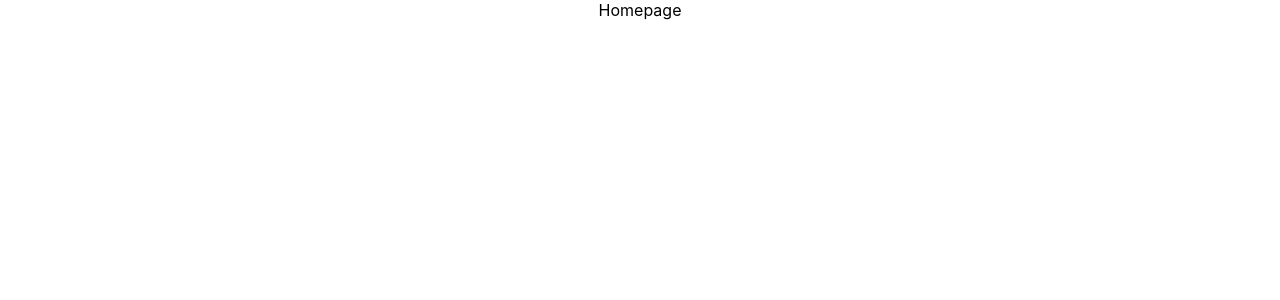
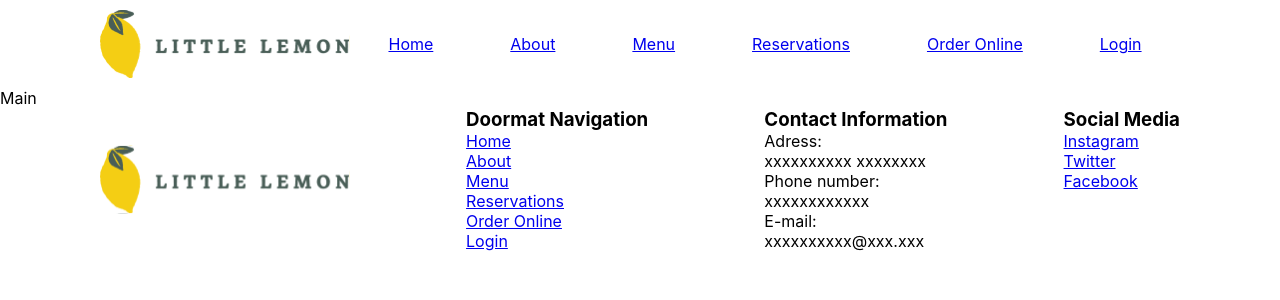
Before and after one commit to danilsakhonenko/Little-Lemon-website, a React (Create React App) app: page / in a window 1280 px wide. Shown: the top 300 px of the page. Built offline with nearby package versions, Linux system fonts and the light colour scheme.

Commit message:
basic structure

```diff
--- a/public/index.html
+++ b/public/index.html
@@ -7,8 +7,11 @@
     <meta name="theme-color" content="#000000" />
     <meta
       name="description"
-      content="Web site created using create-react-app"
+      content="Family owned Mediterranean restaurant focused on traditional recipes served with a moder twist"
     />
+    <meta name="og:title" content="Little Lemon Restaurant"/>
+    <meta name="og:description" content="Family owned Mediterranean restaurant focused on traditional recipes served with a moder twist"/>
+    <meta property="og:image" content="https://images.pexels.com/photos/262978/pexels-photo-262978.jpeg?auto=compress&cs=tinysrgb&w=1260&h=750&dpr=1"/>
     <link rel="apple-touch-icon" href="%PUBLIC_URL%/logo192.png" />
     <!--
       manifest.json provides metadata used when your web app is installed on a
--- a/src/App.css
+++ b/src/App.css
@@ -1,38 +1,39 @@
-.App {
+* {
+  margin: 0;
+  padding: 0;
+  box-sizing: border-box;
+}
+nav{
+  flex-grow: 1;
+}
+header {
+  display: flex;
+  max-width: 1080px;
+  margin: 0 auto;
+  padding: 10px 0;
+  align-items: center;
+}
+.MainNav li {
   text-align: center;
+  padding: 10px 20px;
+  flex-grow: 1;
 }
 
-.App-logo {
-  height: 40vmin;
-  pointer-events: none;
+.MainNav ul {
+  display: flex;
 }
 
-@media (prefers-reduced-motion: no-preference) {
-  .App-logo {
-    animation: App-logo-spin infinite 20s linear;
-  }
+ul {
+  list-style: none;
+  margin: 0;
+  padding: 0;
 }
 
-.App-header {
-  background-color: #282c34;
-  min-height: 100vh;
+
+footer {
   display: flex;
-  flex-direction: column;
-  align-items: center;
-  justify-content: center;
-  font-size: calc(10px + 2vmin);
-  color: white;
+  max-width: 1080px;
+  margin: 0 auto;
+  justify-content: space-between;
+  align-items: top;
 }
-
-.App-link {
-  color: #61dafb;
-}
-
-@keyframes App-logo-spin {
-  from {
-    transform: rotate(0deg);
-  }
-  to {
-    transform: rotate(360deg);
-  }
-}
--- a/src/App.js
+++ b/src/App.js
@@ -1,11 +1,15 @@
-import logo from './logo.svg';
 import './App.css';
+import Header from './components/Header';
+import Footer from './components/Footer';
+import Main from './components/Main';
 
 function App() {
   return (
-    <div className="App">
-      Homepage
-    </div>
+    <>
+      <Header/>
+      <Main/>
+      <Footer/>
+    </>
   );
 }
 
--- /dev/null
+++ b/src/components/Footer.js
@@ -0,0 +1,67 @@
+import React from "react";
+import Logo from "../Logo.svg";
+
+function Footer() {
+  return (
+    <footer>
+      <img src={Logo} alt="Company logo" width="250px" />
+      <section>
+        <h3>Doormat Navigation</h3>
+        <nav>
+          <ul>
+            <li>
+              <a href="#">Home</a>
+            </li>
+            <li>
+              <a href="#">About</a>
+            </li>
+            <li>
+              <a href="#">Menu</a>
+            </li>
+            <li>
+              <a href="#">Reservations</a>
+            </li>
+            <li>
+              <a href="#">Order Online</a>
+            </li>
+            <li>
+              <a href="#">Login</a>
+            </li>
+          </ul>
+        </nav>
+      </section>
+      <section>
+        <h3>Contact Information</h3>
+        <ul>
+            <li>
+                Adress:<br/>xxxxxxxxxx xxxxxxxx
+            </li>
+            <li>
+                Phone number:<br/>xxxxxxxxxxxx
+            </li>
+            <li>
+                E-mail:<br/>xxxxxxxxxx@xxx.xxx
+            </li>
+          </ul>
+      </section>
+      <section>
+        <h3>Social Media</h3>
+        <nav>
+          <ul>
+            <li>
+              <a href="#">Instagram</a>
+            </li>
+            <li>
+              <a href="#">Twitter</a>
+            </li>
+            <li>
+              <a href="#">Facebook</a>
+            </li>
+          </ul>
+        </nav>
+      </section>
+    </footer>
+  );
+}
+
+export default Footer;
--- /dev/null
+++ b/src/components/Header.js
@@ -0,0 +1,14 @@
+import React from 'react'
+import Navigation from './Navigation'
+import Logo from '../Logo.svg';
+
+function Header() {
+  return (
+    <header>
+        <img src={Logo} alt='Company logo' width="250"/>
+        <Navigation/>
+    </header>
+  )
+}
+
+export default Header;
--- /dev/null
+++ b/src/components/Main.js
@@ -0,0 +1,9 @@
+import React from 'react'
+
+function Main() {
+  return (
+    <main>Main</main>
+  )
+}
+
+export default Main;
--- /dev/null
+++ b/src/components/Navigation.js
@@ -0,0 +1,18 @@
+import React from 'react'
+
+function Navigation() {
+  return (
+    <nav className='MainNav'>
+        <ul>
+            <li><a href='#'>Home</a></li>
+            <li><a href='#'>About</a></li>
+            <li><a href='#'>Menu</a></li>
+            <li><a href='#'>Reservations</a></li>
+            <li><a href='#'>Order Online</a></li>
+            <li><a href='#'>Login</a></li>
+        </ul>
+    </nav>
+  )
+}
+
+export default Navigation;
```
Also changed, not shown: src/logo.svg.
